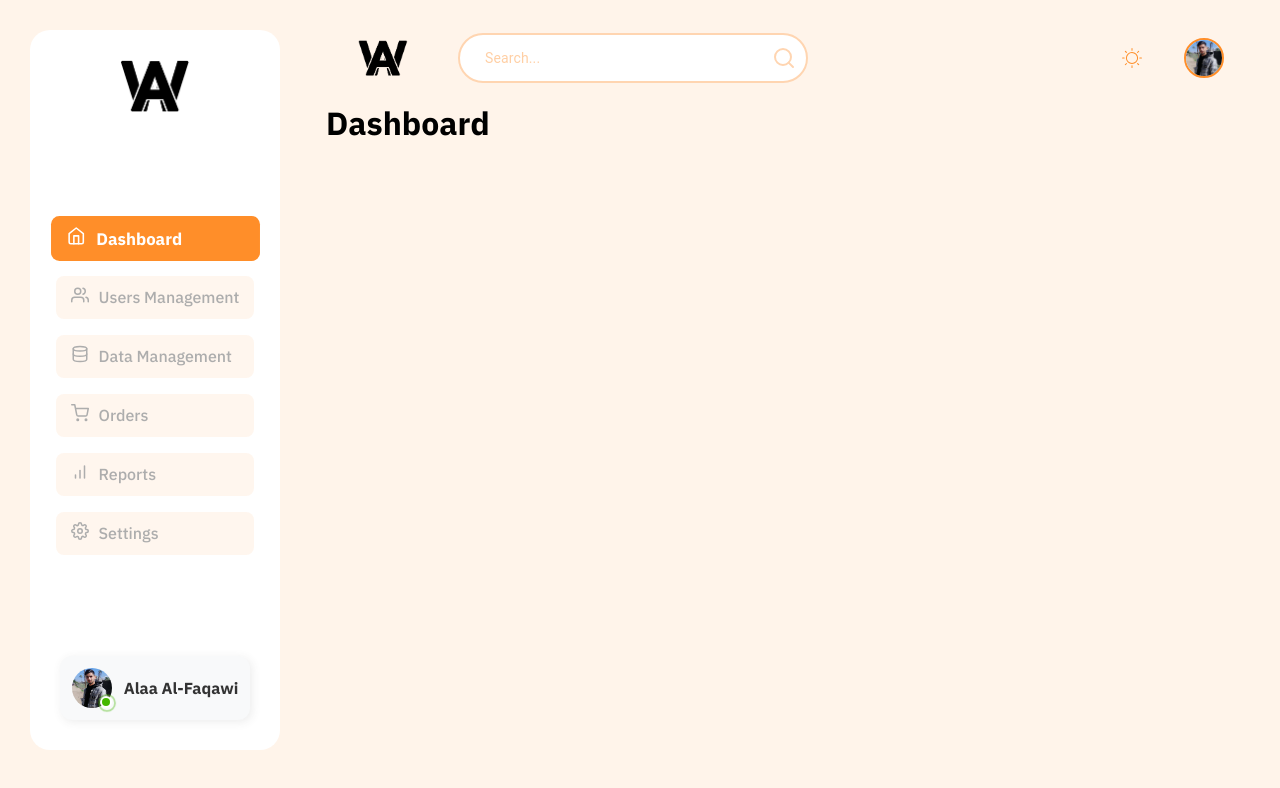
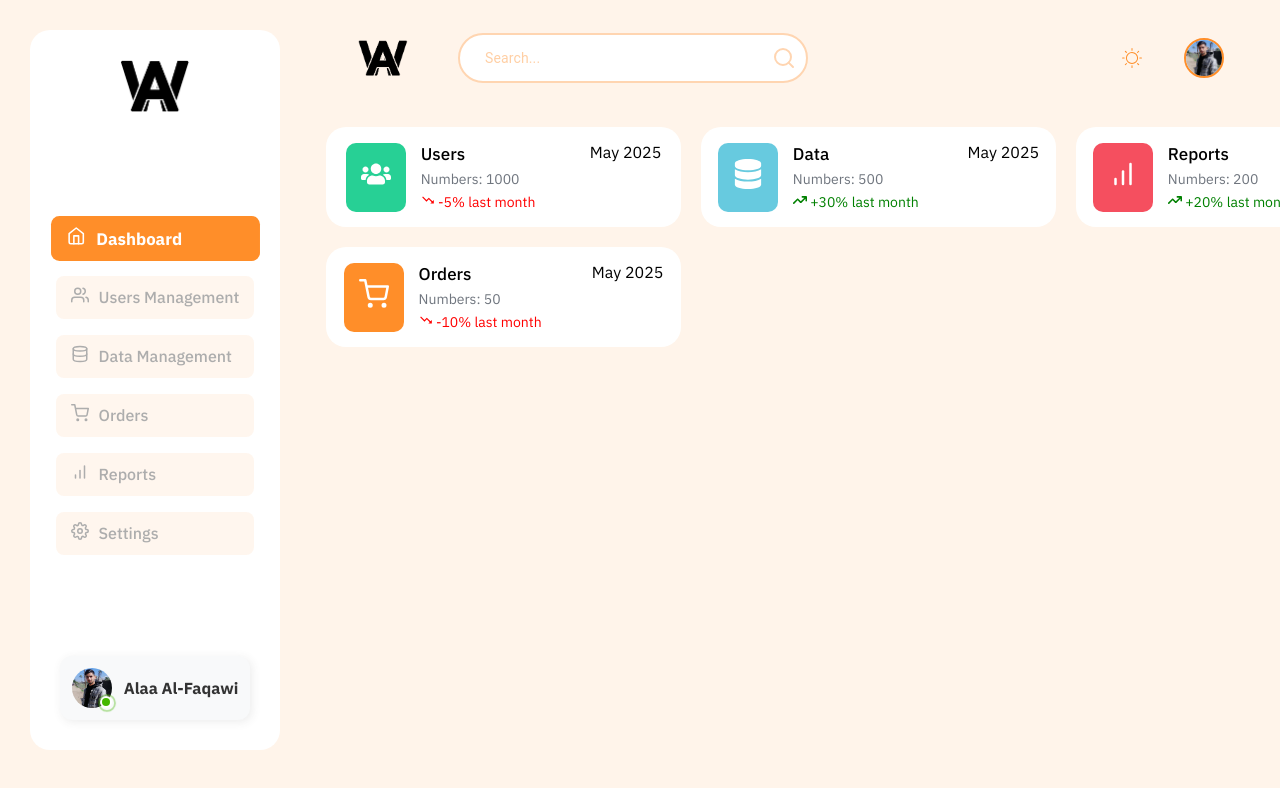
Before and after one commit to alaawael20/My-Dashboard, a React (Create React App) app: page / in a window 1280 px wide. Shown: the top 788 px of the page. Built offline with nearby package versions, Linux system fonts and the light colour scheme; some icons are missing.

Commit message:
Finsh the Analytics Card

```diff
--- a/src/App.js
+++ b/src/App.js
@@ -1,5 +1,4 @@
 import { BrowserRouter, Outlet, Route, Routes } from "react-router-dom";
-import Dashboard from "./pages/Dashboard";
 import NotFound from "./pages/notFoundPage/NotFound";
 import UserManagement from "./pages/userManagement/UserManagement";
 import DataManagement from "./pages/dataManagement/DataManagement";
@@ -9,6 +8,7 @@ import Settings from "./pages/settings/Settings";
 import { Box } from "@mui/material";
 import SideBar from "./components/sideBar/SideBar";
 import Navbar from "./components/navBar/Navbar";
+import Dashboard from "./pages/dashboard/Dashboard";
 
 const Layout = () => {
   return (
--- /dev/null
+++ b/src/components/analyticsCard/AnalyticsCard.css
@@ -0,0 +1,51 @@
+.card {
+    width: 355px;
+    height: 100px;
+    padding: 15px 0;
+    background-color: var(--white-color);
+    border-radius: 20px;
+    display: flex;
+    justify-content: space-around;
+    gap: 15px;
+    cursor: pointer;
+    transition: transform 0.3s ease, box-shadow 0.3s ease;
+}
+
+.card:hover {
+    transform: scale(1.05);
+    box-shadow: 0 4px 15px var(--primary-color);
+}
+
+.card div:first-child {
+    display: flex;
+    flex-direction: row;
+    align-self: center;
+}
+.card div:first-child .iconStyle {
+    padding: 15px;
+    font-size: 30px;
+    color: var(--white-color);
+    border-radius: 10px;
+    margin-right: 15px;
+}
+
+.card div:first-child .analysis {
+    display: flex;
+    flex-direction: column;
+    gap: 5px;
+}
+
+.card div:first-child .analysis span:first-child {
+    font-size: 17px;
+    font-weight: 500;
+}
+
+.card div:first-child .analysis span:nth-child(2) {
+    font-size: 14px;
+    color: #6F757E;
+}
+
+.card div:first-child .analysis span:last-child {
+    font-size: 14px;
+    color: var(--primary-color);
+}
--- /dev/null
+++ b/src/components/analyticsCard/AnalyticsCard.jsx
@@ -0,0 +1,36 @@
+import React from "react";
+import "./AnalyticsCard.css";
+
+const AnalyticsCard = ({
+  icon,
+  name,
+  numbers,
+  secondaryIcon,
+  rate,
+  date,
+  backgroundColor,
+  rateColor,
+}) => {
+  return (
+    <div className="card">
+      <div>
+        <span
+          className="iconStyle"
+          style={{ backgroundColor: backgroundColor }}
+        >
+          {icon}
+        </span>
+        <span className="analysis">
+          <span>{name}</span>
+          <span>Numbers: {numbers}</span>
+          <span style={{ color: rateColor }}>
+            {secondaryIcon} {rate}
+          </span>
+        </span>
+      </div>
+      <div>{date}</div>
+    </div>
+  );
+};
+
+export default AnalyticsCard;
--- /dev/null
+++ b/src/mock/analytics.js
@@ -0,0 +1,51 @@
+import { FaDatabase, FaUsers } from "react-icons/fa";
+import { FiBarChart, FiShoppingCart } from "react-icons/fi";
+import { FaArrowTrendUp } from "react-icons/fa6";
+import { MdTrendingDown } from "react-icons/md";
+
+export const analytics = [
+  {
+    id: 1,
+    icon: <FaUsers />,
+    name: "Users",
+    numbers: "1000",
+    secondaryIcon: <MdTrendingDown />,
+    rate: "-5% last month",
+    date: "May 2025",
+    backgroundColor: "#27D095",
+    rateColor: "red",
+  },
+  {
+    id: 2,
+    icon: <FaDatabase />,
+    name: "Data",
+    numbers: "500",
+    secondaryIcon: <FaArrowTrendUp />,
+    rate: "+30% last month",
+    date: "May 2025",
+    backgroundColor: "#67CADF",
+    rateColor: "green",
+  },
+  {
+    id: 3,
+    icon: <FiBarChart />,
+    name: "Reports",
+    numbers: "200",
+    secondaryIcon: <FaArrowTrendUp />,
+    rate: "+20% last month",
+    date: "May 2025",
+    backgroundColor: "#F54F5F",
+    rateColor: "green",
+  },
+  {
+    id: 4,
+    icon: <FiShoppingCart />,
+    name: "Orders",
+    numbers: "50",
+    secondaryIcon: <MdTrendingDown />,
+    rate: "-10% last month",
+    date: "May 2025",
+    backgroundColor: "var(--primary-color)",
+    rateColor: "red",
+  },
+];
--- a/src/pages/Dashboard.jsx
+++ /dev/null
@@ -1,11 +0,0 @@
-import React from "react";
-
-const Dashboard = () => {
-  return (
-    <div>
-      <h1>Dashboard</h1>
-    </div>
-  );
-};
-
-export default Dashboard;
--- /dev/null
+++ b/src/pages/dashboard/Dashboard.css
@@ -0,0 +1,6 @@
+.grid-container {
+    display: grid;
+    grid-template-columns: repeat(3, 1fr);
+    gap: 20px;
+    margin-top: 25px;
+  }
--- /dev/null
+++ b/src/pages/dashboard/Dashboard.jsx
@@ -0,0 +1,29 @@
+import React from "react";
+import AnalyticsCard from "../../components/analyticsCard/AnalyticsCard";
+import { analytics } from "../../mock/analytics";
+import "./Dashboard.css";
+
+const Dashboard = () => {
+  return (
+    <div className="grid-container">
+      {analytics.map((e) => {
+        return (
+          <AnalyticsCard
+            key={e.id}
+            id={e.id}
+            icon={e.icon}
+            name={e.name}
+            numbers={e.numbers}
+            secondaryIcon={e.secondaryIcon}
+            rate={e.rate}
+            date={e.date}
+            backgroundColor={e.backgroundColor}
+            rateColor={e.rateColor}
+          />
+        );
+      })}
+    </div>
+  );
+};
+
+export default Dashboard;
```
